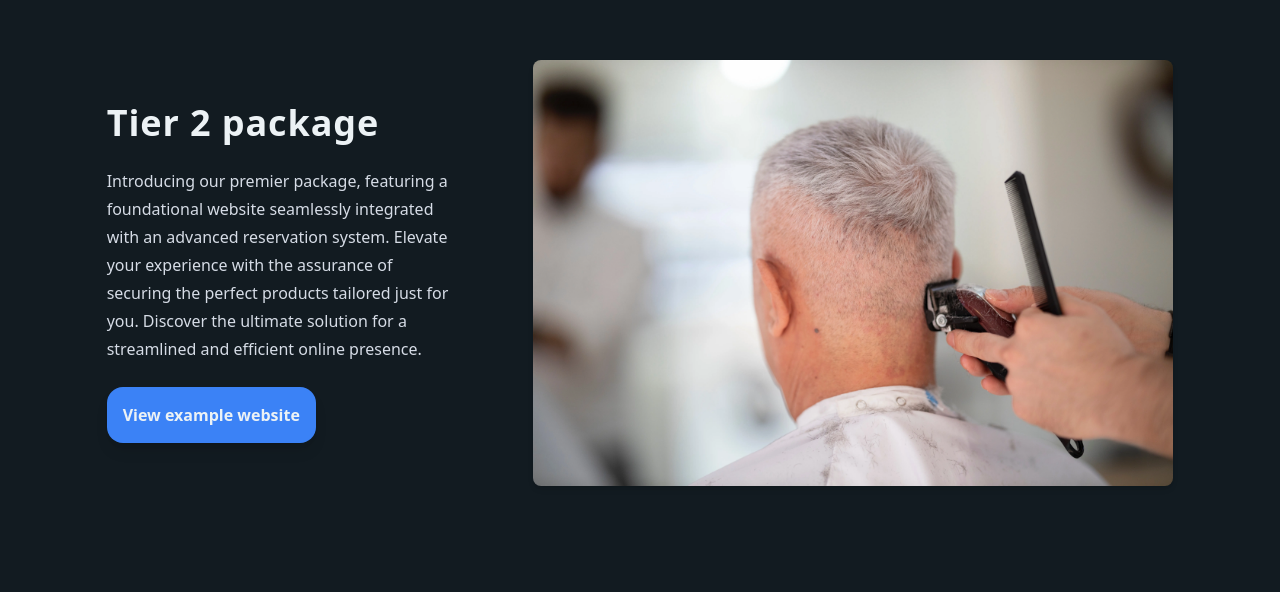
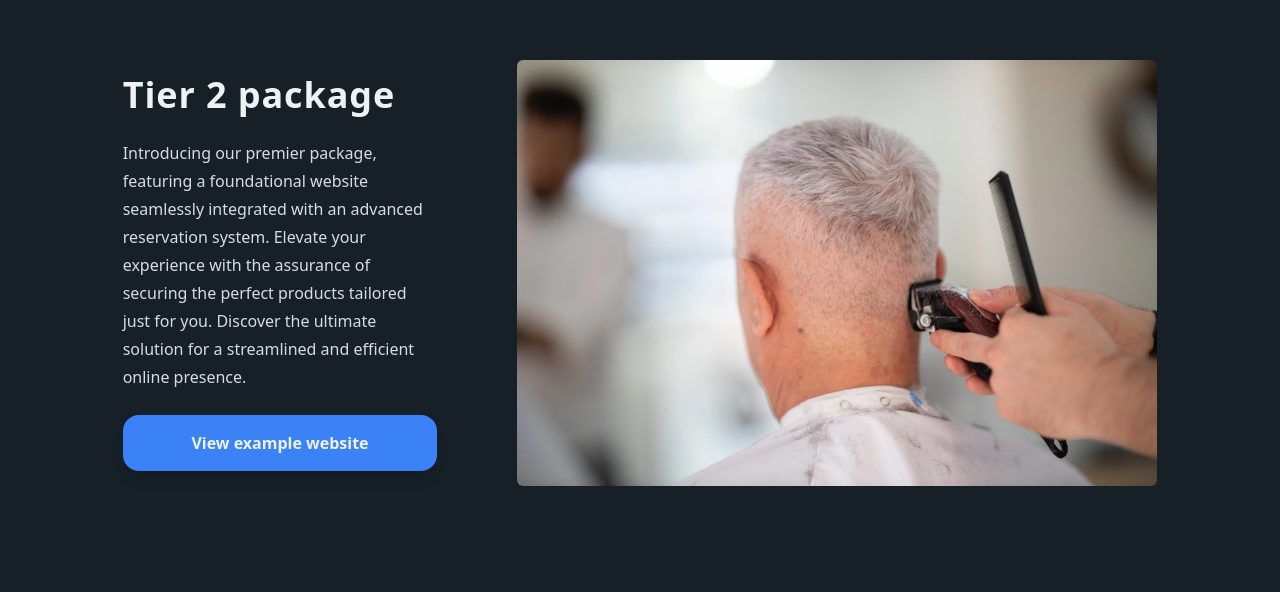
Before and after one commit to MichaelFJ98/DeMannekesFC, a React (Create React App) app in the folder demannekesfc/: page / in a window 1280 px wide. Shown: the part 1808-2400 px from the top of the page. Built offline with nearby package versions, Linux system fonts and the light colour scheme; what tailwindcss-bg-patterns would draw is missing.

Commit message:
Update Tier2

```diff
--- a/demannekesfc/src/components/tiers/Tier1.js
+++ b/demannekesfc/src/components/tiers/Tier1.js
@@ -7,7 +7,6 @@ export default function Tier1() {
             <Fade top distance="20px" duration={1500}>
                 <div className="bg-c3 rounded-t-[40px] w-screen h-full flex justify-center">
                     <div className="flex flex-col lg:flex-row w-10/12 h-full items-center lg:space-x-20 p-4">
-                        {/* Hide the image on medium and small screens, show on large and extra-large screens */}
                         <img src="./assets/images/hairdresser/herobg.webp" alt="barberimg" className="hidden md:hidden lg:block xl:block w-full lg:w-[30rem] xl:w-[40rem] rounded-md object-cover" />
                         <div className="w-full lg:w-[38rem] flex flex-col space-y-6">
                             <h1 className="text-4xl font-bold text-l1 tracking-wide text-center lg:text-left">Tier 1 package</h1>
--- a/demannekesfc/src/components/tiers/Tier2.js
+++ b/demannekesfc/src/components/tiers/Tier2.js
@@ -1,23 +1,23 @@
+
 import React from "react";
 import Fade from "react-reveal/Fade";
-import ProjectCard from "../projects/ProjectCard";
 
-export default function Tier2() {
-    return(
-    <div className="bg-c3 h-[45rem]">
-        <Fade top distance="20px" duration={1500}>
-            <div className="bg-c2 rounded-[40px] w-screen  h-full flex justify-center">
-                <div className="flex flex-row  w-10/12 h-full items-center justify-between space-x-20">
-                    <div className="w-[38rem]  flex-col space-y-6">
-                        <h1 className="text-4xl font-bold text-l1 tracking-wide">Tier 2 package</h1>
-                        <p className="text-l2 leading-7">Introducing our premier package, featuring a foundational website seamlessly integrated with an advanced reservation system. Elevate your experience with the assurance of securing the perfect products tailored just for you. Discover the ultimate solution for a streamlined and efficient online presence.</p>
-                        <button className="bg-primary hover:bg-blue-600  hover:scale-110 ransition-all shadow-lg duration-300 p-4 rounded-2xl text-l1 font-semibold">View example website</button>
+export default function Tier1() {
+    return (
+        <div className="bg-l1 h-full xl:h-[45rem]" id="packages">
+            <Fade top distance="20px" duration={1500}>
+                <div className="bg-c3  w-screen h-full flex justify-center">
+                    <div className="flex flex-col lg:flex-row w-10/12 h-full items-center lg:space-x-20 p-4">
+
+                        <div className="w-full lg:w-[38rem] flex flex-col space-y-6">
+                            <h1 className="text-4xl font-bold text-l1 tracking-wide text-center lg:text-left">Tier 2 package</h1>
+                            <p className="text-l2 leading-7 text-center lg:text-left">Introducing our premier package, featuring a foundational website seamlessly integrated with an advanced reservation system. Elevate your experience with the assurance of securing the perfect products tailored just for you. Discover the ultimate solution for a streamlined and efficient online presence.</p>
+                            <button className="bg-primary hover:bg-blue-600 hover:scale-110 transition-all shadow-lg duration-300 p-4 rounded-2xl text-l1 font-semibold mx-auto lg:mx-0">View example website</button>
+                        </div>
+                        <img src="./assets/images/hairdresser/herobg.webp" alt="barberimg" className="hidden md:hidden lg:block xl:block w-full lg:w-[30rem] xl:w-[40rem] rounded-md object-cover" />
                     </div>
-                    <ProjectCard image="./assets/images/hairdresser/herobg.webp" alt="barberimg" link="/barber"/>
                 </div>
-
-            </div>
-        </Fade>
-    </div>
+            </Fade>
+        </div>
     );
-  }
+}
```
